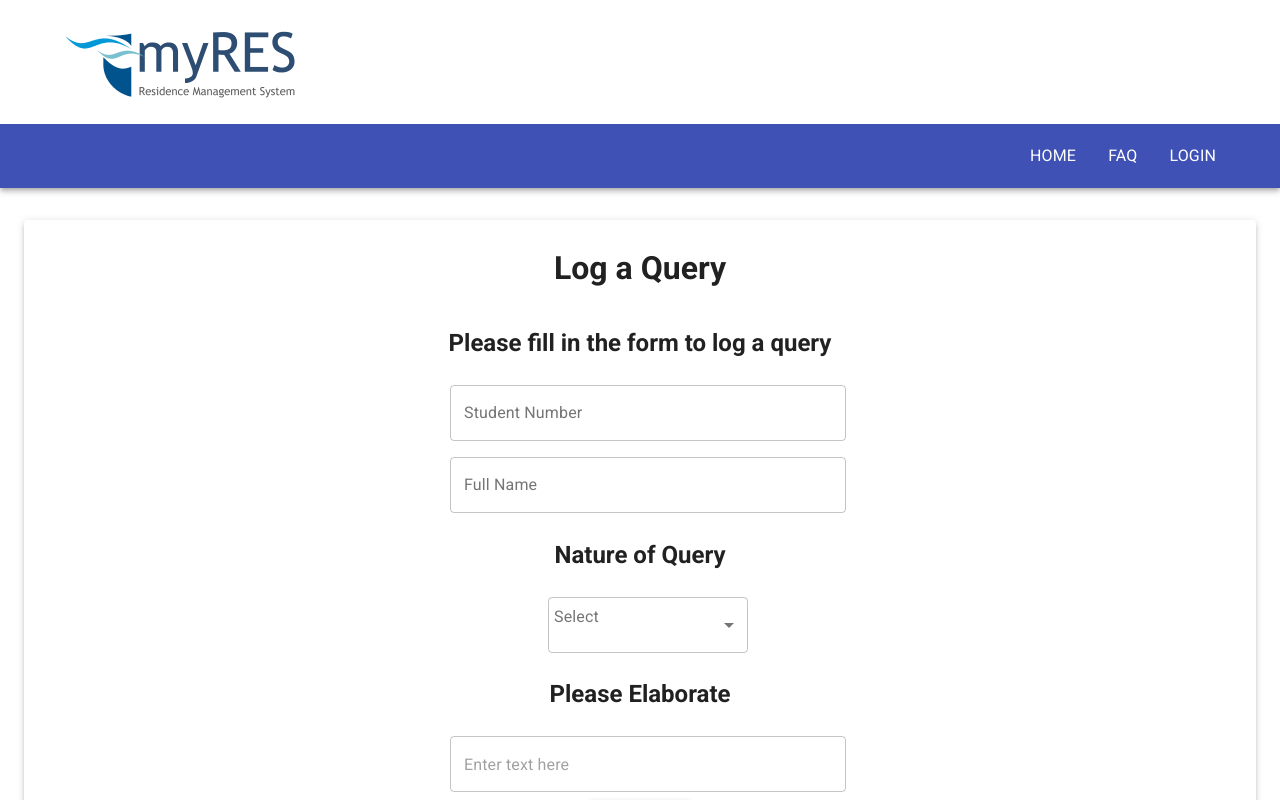
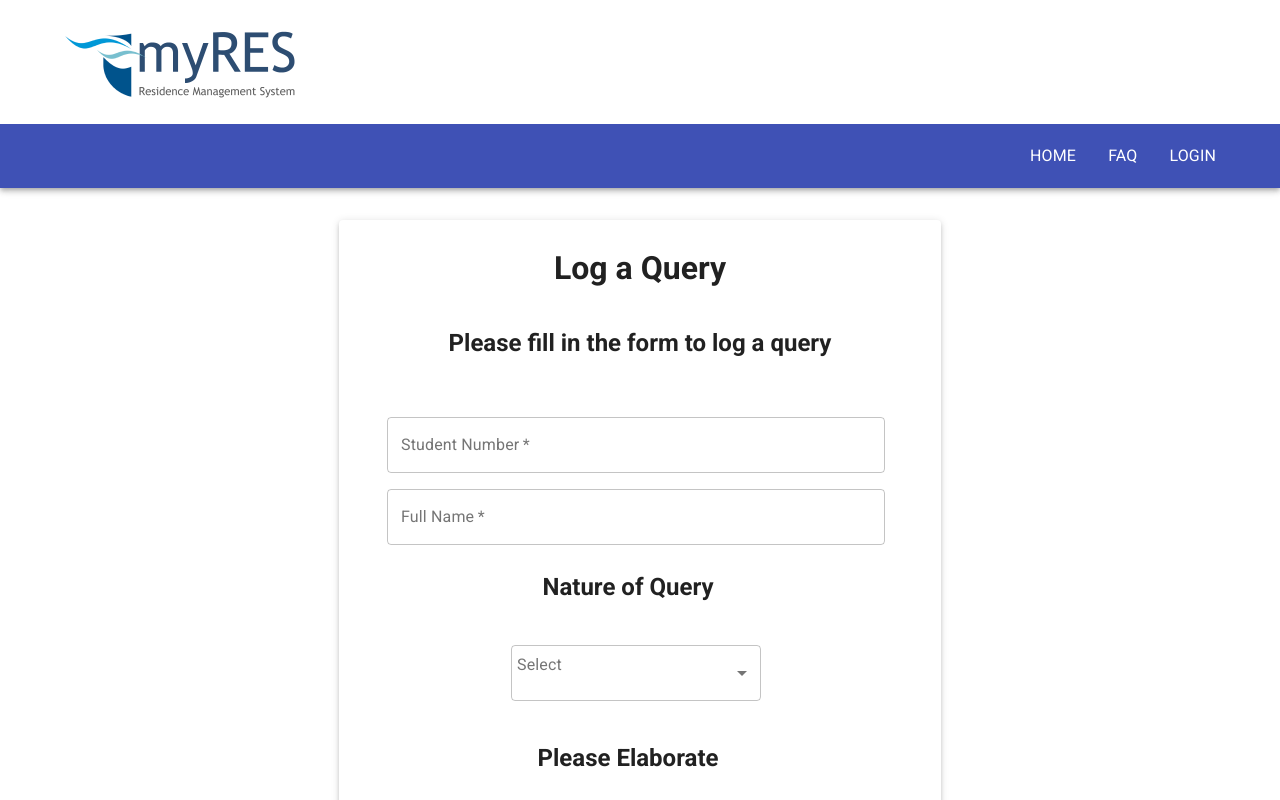
Before and after one commit to be-charles/ResidenceManagementSystemFront, a React (Create React App) app: page /logquery in a window 1280 px wide. Shown: the top 800 px of the page. Built offline with nearby package versions, Linux system fonts and the light colour scheme.

Commit message:
Add files via upload

```diff
--- a/src/LogQuery.js
+++ b/src/LogQuery.js
@@ -6,11 +6,22 @@ import InputLabel from '@material-ui/core/InputLabel';
 import MenuItem from '@material-ui/core/MenuItem';
 import FormControl from '@material-ui/core/FormControl';
 import Select from '@material-ui/core/Select';
+import { useForm } from "react-hook-form";
+import { useHistory } from "react-router-dom";
 
-function LogQuery() {
+//Create Component
 const useStyles = makeStyles((theme) => ({
+  form: {
+    padding: theme.spacing(4),
+    paddingRight: theme.spacing(7),
+  },
+  container: {
+    maxWidth: 650
+  },
+  submit: {},
   paper: {
     marginTop: theme.spacing(4),
+    marginBottom: theme.spacing(4),
     padding: theme.spacing(1),
     display: 'flex',
     overflow: 'hidden',
@@ -18,34 +29,49 @@ function LogQuery() {
     minHeight: 200,
   },
   formControl: {
-      margin: theme.spacing(0),
-      minWidth: 200,
-    },
+    margin: theme.spacing(2),
+    minWidth: 250,
+  }
 }));
 
-  const classes = useStyles();
+//Create Component
+const Create = () => {
+  const history = useHistory();   //We'll use history later to redirect to another page
+  const classes = useStyles();    //This variable contains all our css classes
+  const { register, handleSubmit } = useForm();   //Form validation
+  const onSubmit = data => {
+    axios.post("http://localhost:8080/complaint/create", data)
+      .then((response) => {
+        console.log(response);
+        //Redirect to another page or do something else here to indicate the request was successful
+        //such as creating a diolg box
+        history.push("/");
+      })
+      .catch((error) => {
+        console.log(error);
+      });
+  }
+
   const [query, setQuery] = React.useState('');
 
   const handleChange = (event) => {
     setQuery(event.target.value);
   };
 
+  //Formatted response
   return (
-
     <>
-      <Container>
+      <Container component="main" className={classes.container}>
         <Paper className={classes.paper} elevation={3}>
             <h1>Log a Query</h1>
             <h2>Please fill in the form to log a query</h2>
 
-          <Container component="main" maxWidth="xs">
-            <Typography component="h1" variant="h5">
-            </Typography>
-            <form >
-              <div>
+            <form className={classes.form} noValidate onSubmit={handleSubmit(onSubmit)}>
+
               <TextField
-                  id="outlined-textarea"
+                id="studNum"
                 label="Student Number"
+                required
                 style={{ margin: 8 }}
                 fullWidth
                 margin="normal"
@@ -53,12 +79,10 @@ function LogQuery() {
                 multiline
                 variant="outlined"
               />
-              </div>
-
-              <div>
               <TextField
-                  id="outlined-textarea"
+                id="fullName"
                 label="Full Name"
+                required
                 style={{ margin: 8 }}
                 //helperText="Full width!"
                 fullWidth
@@ -67,18 +91,16 @@ function LogQuery() {
                 multiline
                 variant="outlined"
               />
-              </div>
 
               <h2>Nature of Query</h2>
 
-              <div>
               <FormControl variant="outlined" className={classes.formControl}>
-                  <InputLabel id="demo-simple-select-outlined-label">Select</InputLabel>
+                <InputLabel>Select</InputLabel>
                 <Select
-                    labelId="demo-simple-select-outlined-label"
-                    id="demo-simple-select-outlined"
+                  inputRef={register}
+                  required
+                  id="nature"
                   style={{ margin: 8 }}
-                    //helperText="Full width!"
                   fullWidth
                   margin="normal"
                   value={query}
@@ -93,22 +115,19 @@ function LogQuery() {
                   <MenuItem value={3}>Suggestion</MenuItem>
                 </Select>
               </FormControl>
-              </div>
-
               <h2>Please Elaborate</h2>
-              <div>
               <TextField
-                  id="outlined-textarea"
+                inputRef={register}
+                required
+                fullWidth
+                name="description"
+                id="description"
                 style={{ margin: 8 }}
-                  fullWidth
                 margin="normal"
                 placeholder="Enter text here"
                 multiline
                 variant="outlined"
-                /></div>
-
-            </form>
-
+              />
               <Button
                 type="submit"
                 size="large"
@@ -117,9 +136,19 @@ function LogQuery() {
                 placeholder="Enter text here"
                 className={classes.submit}
               > Submit </Button>
-          </Container>
+            </form>
         </Paper>
       </Container>
+    </>
+  );
+};
+
+
+function LogQuery() {
+  return (
+    <>
+
+      <Create />
     </>
   );
 }
--- a/src/MyResidence.js
+++ b/src/MyResidence.js
@@ -55,14 +55,14 @@ function MyResidence() {
       <CssBaseline />
 
       <Container maxWidth="sm">
-        <Typography  component="div"   style={{ backgroundColor: '#cfe8fc', height: '50vh', weight: '1000' }} h1 >Login to myResidence Profile
+        <Typography  component="div"   style={{ backgroundColor: '#cfe8fc', height: '50vh', weight: '1000' }} > <h2>Login to myResidence Profile</h2>
 
         <Paper >
                <Table>
                   <TableHead>
-                     <TableCell>Student</TableCell>
-                     <TableCell>OR</TableCell>
-                     <TableCell>Residence Coordinator</TableCell>
+                     <TableCell><h3>Student</h3></TableCell>
+                     <TableCell><h3>OR</h3></TableCell>
+                     <TableCell><h3>Residence Coordinator</h3></TableCell>
                   </TableHead>
                   <TableBody>
                   <TableRow>
--- a/src/Residence/CreateResidence.js
+++ b/src/Residence/CreateResidence.js
@@ -34,7 +34,7 @@ const Create = () => {
         <Container component="main" maxWidth="xs">
             <Typography component="h1" variant="h5">
                 Create Residence
-          </Typography>
+            </Typography>
             <form className={classes.form} noValidate onSubmit={handleSubmit(onSubmit)} >
                 <TextField
                     margin="normal"
```
Lines whose indentation alone changed are shown as unchanged.
